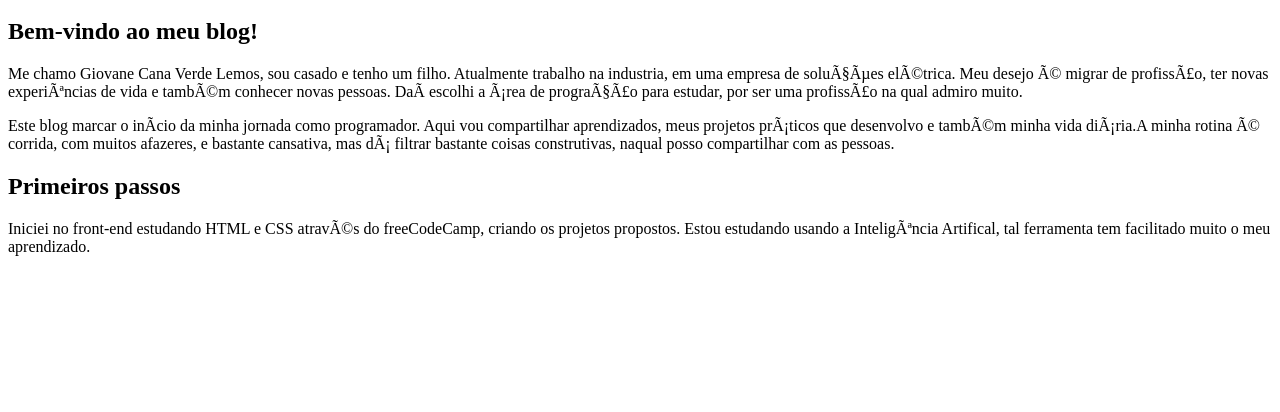
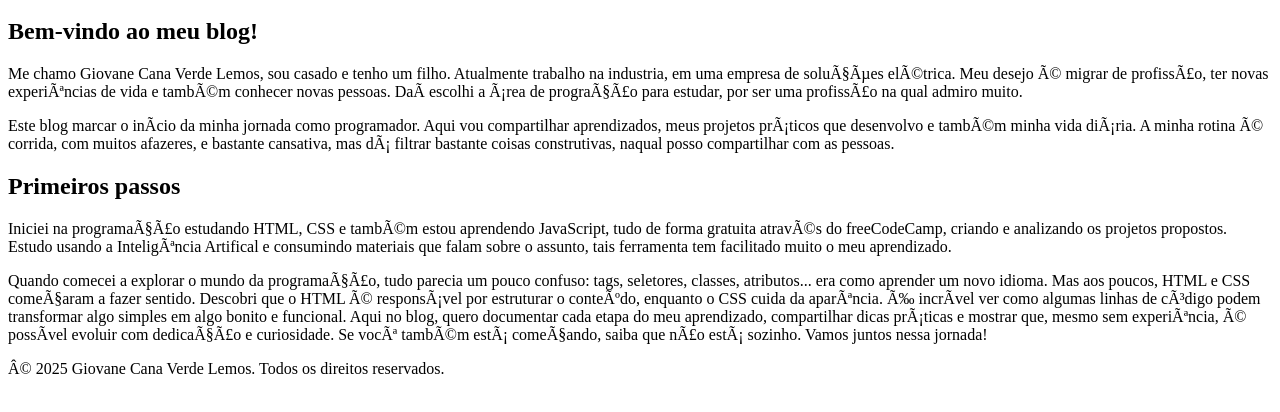
Before and after one commit to giovanecanaverde/my_blog, a plain HTML site: page index.html in a window 1280 px wide. Shown: the part 136-548 px from the top of the page. Drawn offline with Linux system fonts and the light colour scheme; files that its build step writes are made by us from their sources.

Commit message:
second article

```diff
--- a/index.html
+++ b/index.html
@@ -31,12 +31,20 @@
       <article>
         <h2>Bem-vindo ao meu blog!</h2>
         <p>Me chamo Giovane Cana Verde Lemos, sou casado e tenho um filho. Atualmente trabalho na industria, em uma empresa de soluções elétrica. Meu desejo é migrar de profissão, ter novas experiências de vida e também conhecer novas pessoas. Daí escolhi a área de progração para estudar, por ser uma profissão na qual admiro muito.</p>
-        <p1>Este blog marcar o início da minha jornada como programador. Aqui vou compartilhar aprendizados, meus projetos práticos que desenvolvo e também minha vida diária.A minha rotina é corrida, com muitos afazeres, e bastante cansativa, mas dá filtrar bastante coisas construtivas, naqual posso compartilhar com as pessoas. </p1>
+        <p1>Este blog marcar o início da minha jornada como programador. Aqui vou compartilhar aprendizados, meus projetos práticos que desenvolvo e também minha vida diária. A minha rotina é corrida, com muitos afazeres, e bastante cansativa, mas dá filtrar bastante coisas construtivas, naqual posso compartilhar com as pessoas. </p1>
       </article>
 
       <article>
         <h2>Primeiros passos</h2>
-        <p>Iniciei no front-end estudando HTML e CSS através do freeCodeCamp, criando os projetos propostos. Estou estudando usando a Inteligência Artifical, tal ferramenta tem facilitado muito o meu aprendizado.</p>
-        <p1></p1>
+        <p>Iniciei na programação estudando HTML, CSS e também estou aprendendo JavaScript, tudo de forma gratuita através do freeCodeCamp, criando e analizando os projetos propostos. Estudo usando a Inteligência Artifical e consumindo materiais que falam sobre o assunto, tais ferramenta tem facilitado muito o meu aprendizado.</p>
+        <p1>Quando comecei a explorar o mundo da programação, tudo parecia um pouco confuso: tags, seletores, classes, atributos... era como aprender um novo idioma. Mas aos poucos, HTML e CSS começaram a fazer sentido. Descobri que o HTML é responsável por estruturar o conteúdo, enquanto o CSS cuida da aparência. É incrível ver como algumas linhas de código podem transformar algo simples em algo bonito e funcional. Aqui no blog, quero documentar cada etapa do meu aprendizado, compartilhar dicas práticas e mostrar que, mesmo sem experiência, é possível evoluir com dedicação e curiosidade. Se você também está começando, saiba que não está sozinho. Vamos juntos nessa jornada!</p1>
       </article>
     </main>
+
+    <footer>
+      <p>© 2025 Giovane Cana Verde Lemos. Todos os direitos reservados.</p>
+    </footer>
+
+  </body>
+
+  </html>
```
